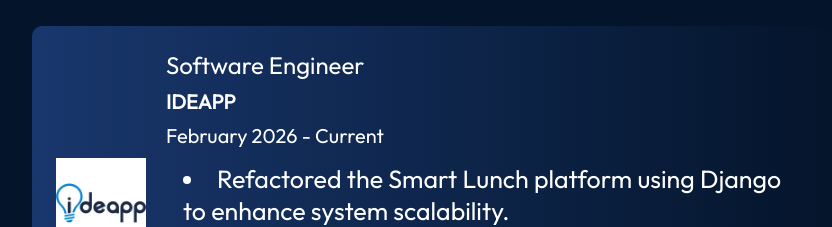
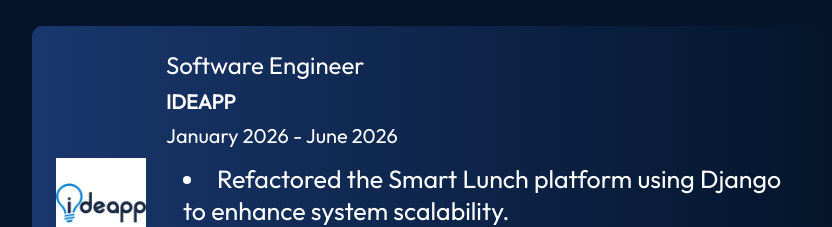
Before and after one commit to Gerts18/Portfolio, a React (Vite) app: page / in a window 1280 px wide. Shown: the part 1790-2017 px from the top of the page, without its empty margins (208-1040 px from the left). Built offline with nearby package versions, Linux system fonts and the light colour scheme.

Commit message:
change in history

```diff
--- a/src/components/Hero/Hero.jsx
+++ b/src/components/Hero/Hero.jsx
@@ -9,7 +9,7 @@ const Hero = () => {
     try {
       const link = document.createElement('a');
       link.href = resumePDF;
-      link.download = 'German-Torres-Resume.pdf';
+      link.download = 'German_Torres_Resume.pdf';
       link.target = '_blank';
       document.body.appendChild(link);
       link.click();
--- a/src/data/history.json
+++ b/src/data/history.json
@@ -2,8 +2,8 @@
     {
         "role": "Software Engineer",
         "organization": "IDEAPP ",
-        "startDate": "February 2026",
-        "endDate": "Current",
+        "startDate": "January 2026",
+        "endDate": "June 2026",
         "experiences": [
             "Refactored the Smart Lunch platform using Django to enhance system scalability.",
             "Restructured core data models to eliminate redundancy and improve data integrity.",
```
Also changed, not shown: 2 other files (tests, documents, lock files or other folders).
